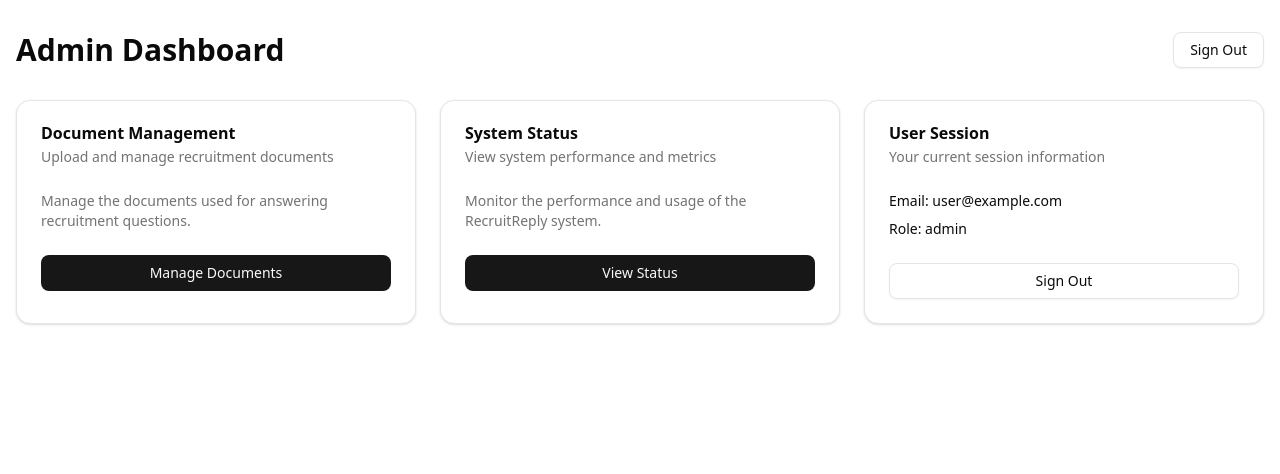
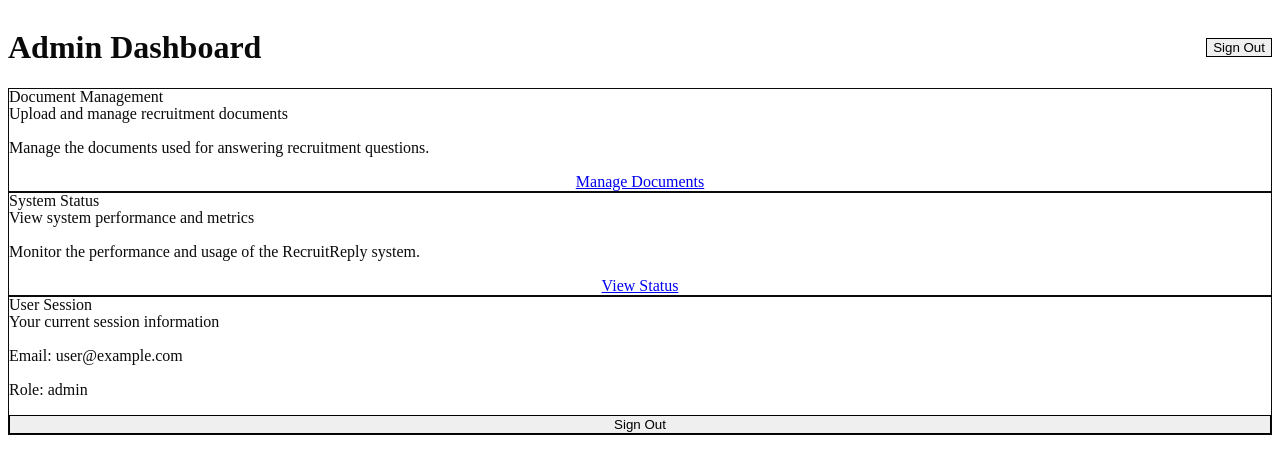
Before and after one commit to lifeodyssey/RrecruitReply, a Next.js app: page /admin in a window 1280 px wide. Shown: the top 474 px of the page. Built offline with nearby package versions, Linux system fonts and the light colour scheme; no server answers; sample sign-in values are in the browser's storage.

Commit message:
Update UI components and API routes

```diff
--- a/src/app/admin/page.tsx
+++ b/src/app/admin/page.tsx
@@ -96,7 +96,7 @@ export default function AdminDashboardPage() {
                 <span className="font-medium">Email:</span> {session?.user?.email}
               </p>
               <p className="text-sm">
-                <span className="font-medium">Role:</span> {session?.user?.role || 'admin'}
+                <span className="font-medium">Role:</span> {(session?.user as any)?.role || 'admin'}
               </p>
             </div>
           </CardContent>
--- a/src/app/api/autorag/documents/[id]/route.ts
+++ b/src/app/api/autorag/documents/[id]/route.ts
@@ -5,17 +5,15 @@ import { ApiErrorHandler } from '@/application/utils/api-error-handler';
 /**
  * API route for deleting a document from the AutoRAG system
  */
+
+// Export a function that matches Next.js 15 App Router's expected signature
 export async function DELETE(
   request: NextRequest,
-  { params }: { params: { id: string } }
+  { params }: { params: Promise<{ id: string }> }
 ) {
   try {
-    const { id } = params;
-
-    // Delete the document using the document service
+    const { id } = await params;
     const response = await documentService.deleteDocument(id);
-
-    // Return the response
     return NextResponse.json(response);
   } catch (error) {
     return ApiErrorHandler.handleError(error, 'Failed to delete document');
--- a/src/app/api/turnstile/verify/route.ts
+++ b/src/app/api/turnstile/verify/route.ts
@@ -16,7 +16,7 @@ export async function POST(request: NextRequest) {
     const { token } = body;
 
     // Get the visitor's IP address
-    const ip = request.headers.get('CF-Connecting-IP') || request.ip;
+    const ip = request.headers.get('CF-Connecting-IP') || '127.0.0.1';
 
     // Validate the request
     if (!token || typeof token !== 'string') {
--- a/src/app/globals.css
+++ b/src/app/globals.css
@@ -1,9 +1,9 @@
-@import "tailwindcss";
-@import "tw-animate-css";
+@tailwind base;
+@tailwind components;
+@tailwind utilities;
 
-@custom-variant dark (&:is(.dark *));
-
-@theme inline {
+/* Dark mode variant */
+@layer base {
   --color-background: var(--background);
   --color-foreground: var(--foreground);
   --font-sans: var(--font-geist-sans);
@@ -43,6 +43,7 @@
   --radius-xl: calc(var(--radius) + 4px);
 }
 
+/* Root variables */
 :root {
   --radius: 0.625rem;
   --background: oklch(1 0 0);
@@ -114,9 +115,12 @@
 
 @layer base {
   * {
-    @apply border-border outline-ring/50;
+    border-color: var(--color-border);
+    outline-color: var(--color-ring);
+    outline-opacity: 0.5;
   }
   body {
-    @apply bg-background text-foreground;
+    background-color: var(--background);
+    color: var(--foreground);
   }
 }
--- a/src/components/layout/mode-toggle.tsx
+++ b/src/components/layout/mode-toggle.tsx
@@ -1,3 +1,5 @@
+"use client";
+
 import { Moon, Sun } from "lucide-react";
 import { useTheme } from "next-themes";
 
```
